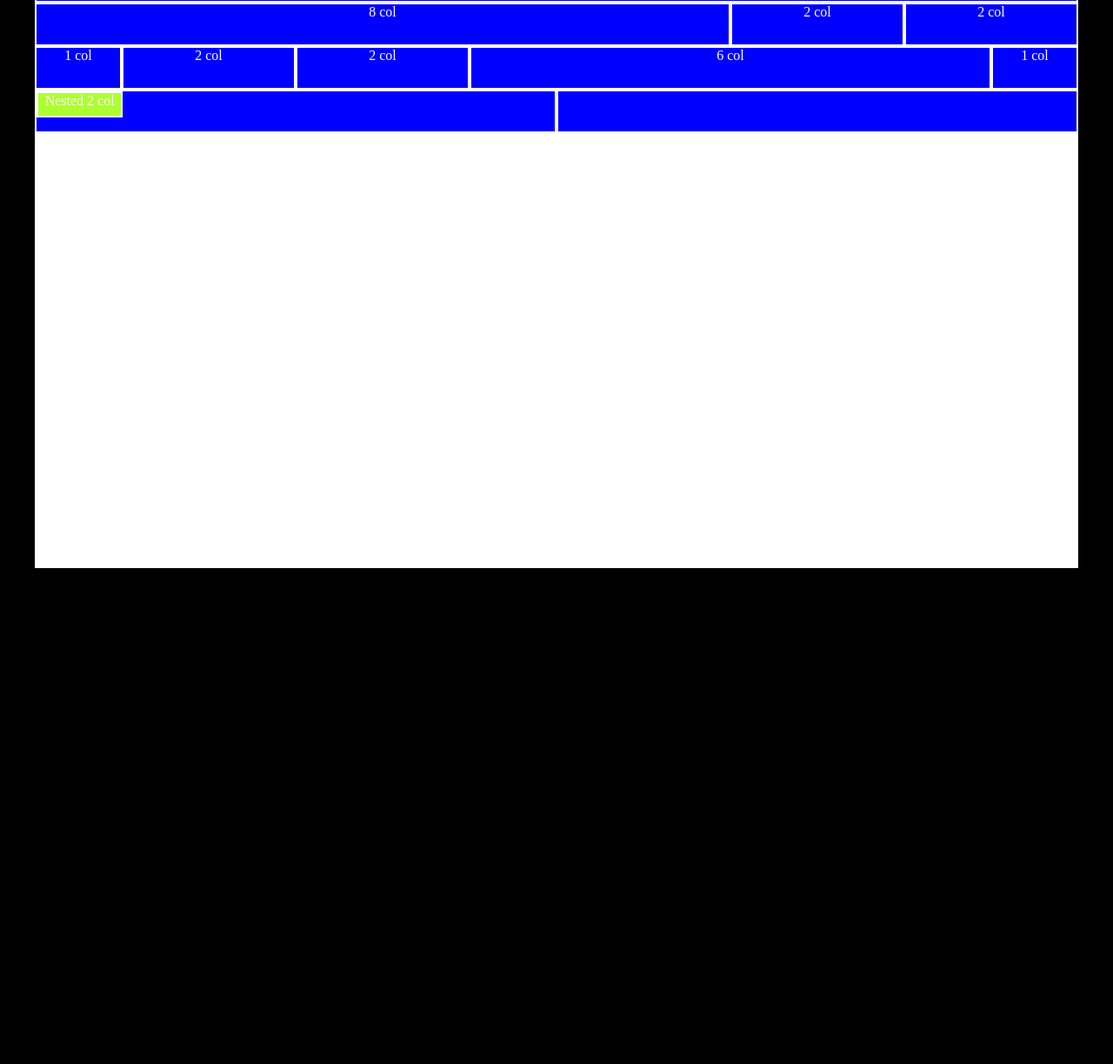
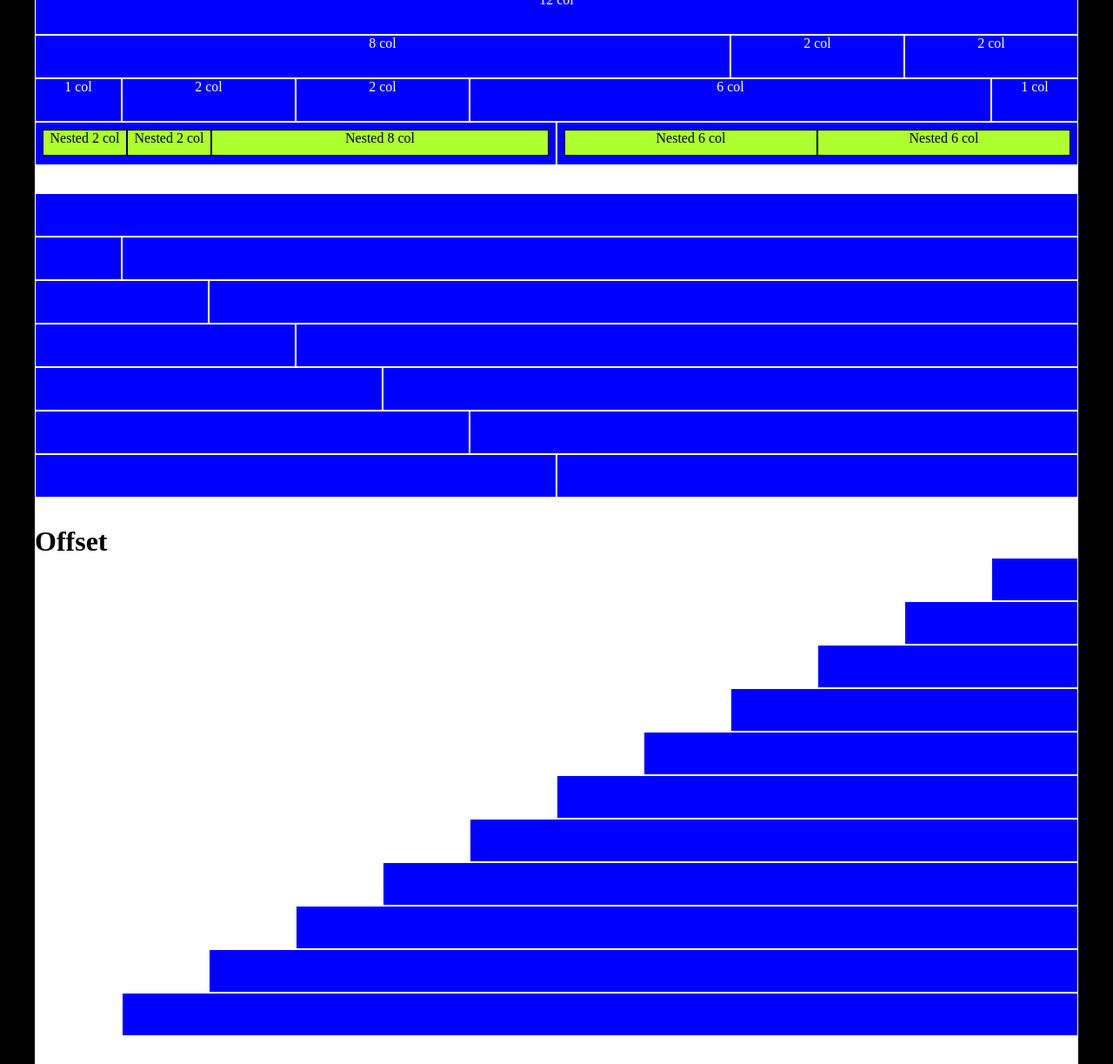
Before and after one commit to LucaBonifazio/html-css-12bool, a plain HTML site: page index.html in a window 1280 px wide. Shown: the part 147-1370 px from the top of the page at 87% size. Before the commit the page ends 800 px from the top, so only its background shows below. Drawn offline with Linux system fonts and the light colour scheme.

Commit message:
12Bool complete

```diff
--- a/css/12bool.css
+++ b/css/12bool.css
@@ -9,7 +9,6 @@
 .container{
     max-width: 1200px;
     margin: 0 auto;
-    color: white;
 }
 
 [class*=col-]{
@@ -21,7 +20,7 @@
 }
 
 .g-1{
-    padding: 1rem;
+    padding: .5rem;
 }
 
 .h-100{
@@ -29,7 +28,11 @@
 }
 
 .b-1{
-    border: 2px solid white;
+    border: 1px solid white;
+}
+
+.b-2{
+    border: 1px solid black;
 }
 
 .text-center{
--- a/css/style.css
+++ b/css/style.css
@@ -4,13 +4,15 @@ body{
 
 .container{
     background-color: white;
-    height: 100vh;
+    padding-bottom: 2rem;
 }
 
 [class*=col-]{
     background-color: blue;
+    color: white;
 }
 
 .nested{
     background-color: greenyellow;
+    color: black;
 }
--- a/index.html
+++ b/index.html
@@ -10,7 +10,10 @@
     <link rel="stylesheet" href="css/style.css">
 </head>
 <body>
-    <div class="container h-100">
+    <div class="container">
+
+        <h1>Esercizio per casa</h1>
+
         <div class="row text-center">
             <div class="col-1 b-1">1 col</div>
             <div class="col-1 b-1">1 col</div>
@@ -52,13 +55,93 @@
 
         <div class="row text-center">
             <div class="col-6 b-1">
-                <div class="col-2 b-1 nested">Nested 2 col</div>
+                <div class="row g-1 text-center">
+                    <div class="col-2 b-2 nested">Nested 2 col</div>
+                    <div class="col-2 b-2 nested">Nested 2 col</div>
+                    <div class="col-8 b-2 nested">Nested 8 col</div>
+                </div>
             </div>
             <div class="col-6 b-1">
-
+                <div class="row g-1 text-center">
+                    <div class="col-6 b-2 nested">Nested 6 col</div>
+                    <div class="col-6 b-2 nested">Nested 6 col</div>
+                </div>
             </div>
         </div>
 
     </div>
+
+    <div class="container">
+
+        <div class="row">
+            <div class="col-12 b-1"></div>
+        </div>
+        <div class="row">
+            <div class="col-1 b-1"></div>
+            <div class="col-11 b-1"></div>
+        </div>
+        <div class="row">
+            <div class="col-2 b-1"></div>
+            <div class="col-10 b-1"></div>
+        </div>
+        <div class="row">
+            <div class="col-3 b-1"></div>
+            <div class="col-9 b-1"></div>
+        </div>
+        <div class="row">
+            <div class="col-4 b-1"></div>
+            <div class="col-8 b-1"></div>
+        </div>
+        <div class="row">
+            <div class="col-5 b-1"></div>
+            <div class="col-7 b-1"></div>
+        </div>
+        <div class="row">
+            <div class="col-6 b-1"></div>
+            <div class="col-6 b-1"></div>
+        </div>
+
+    </div>
+
+    <div class="container">
+
+        <h1>Offset</h1>
+
+        <div class="row">
+            <div class="col-1 offset-11 b-1"></div>
+        </div>
+        <div class="row">
+            <div class="col-2 offset-10 b-1"></div>
+        </div>
+        <div class="row">
+            <div class="col-3 offset-9 b-1"></div>
+        </div>
+        <div class="row">
+            <div class="col-4 offset-8 b-1"></div>
+        </div>
+        <div class="row">
+            <div class="col-5 offset-7 b-1"></div>
+        </div>
+        <div class="row">
+            <div class="col-6 offset-6 b-1"></div>
+        </div>
+        <div class="row">
+            <div class="col-7 offset-5 b-1"></div>
+        </div>
+        <div class="row">
+            <div class="col-8 offset-4 b-1"></div>
+        </div>
+        <div class="row">
+            <div class="col-9 offset-3 b-1"></div>
+        </div>
+        <div class="row">
+            <div class="col-10 offset-2 b-1"></div>
+        </div>
+        <div class="row">
+            <div class="col-11 offset-1 b-1"></div>
+        </div>
+    </div>
+
+
 </body>
 </html>
```
